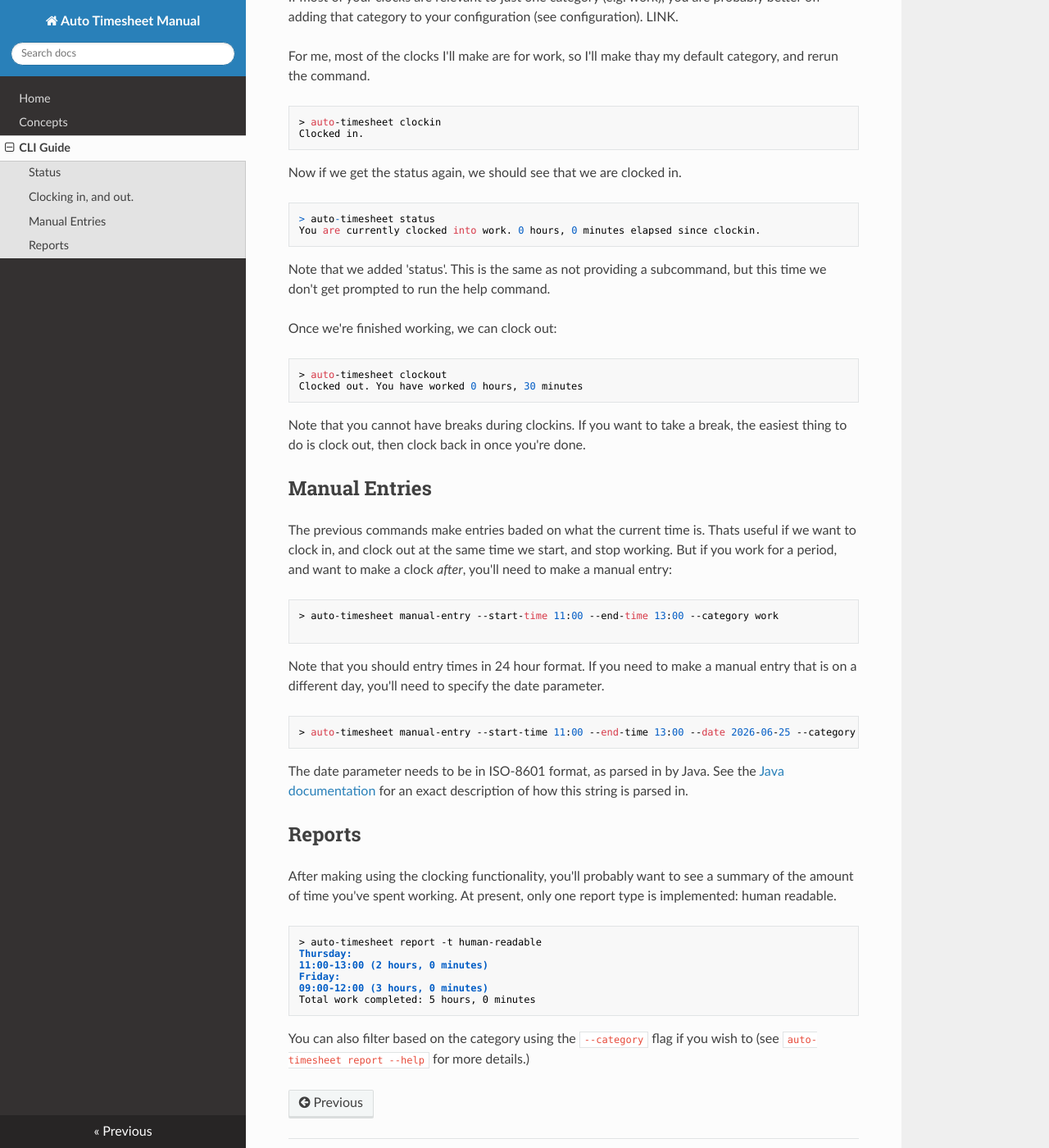
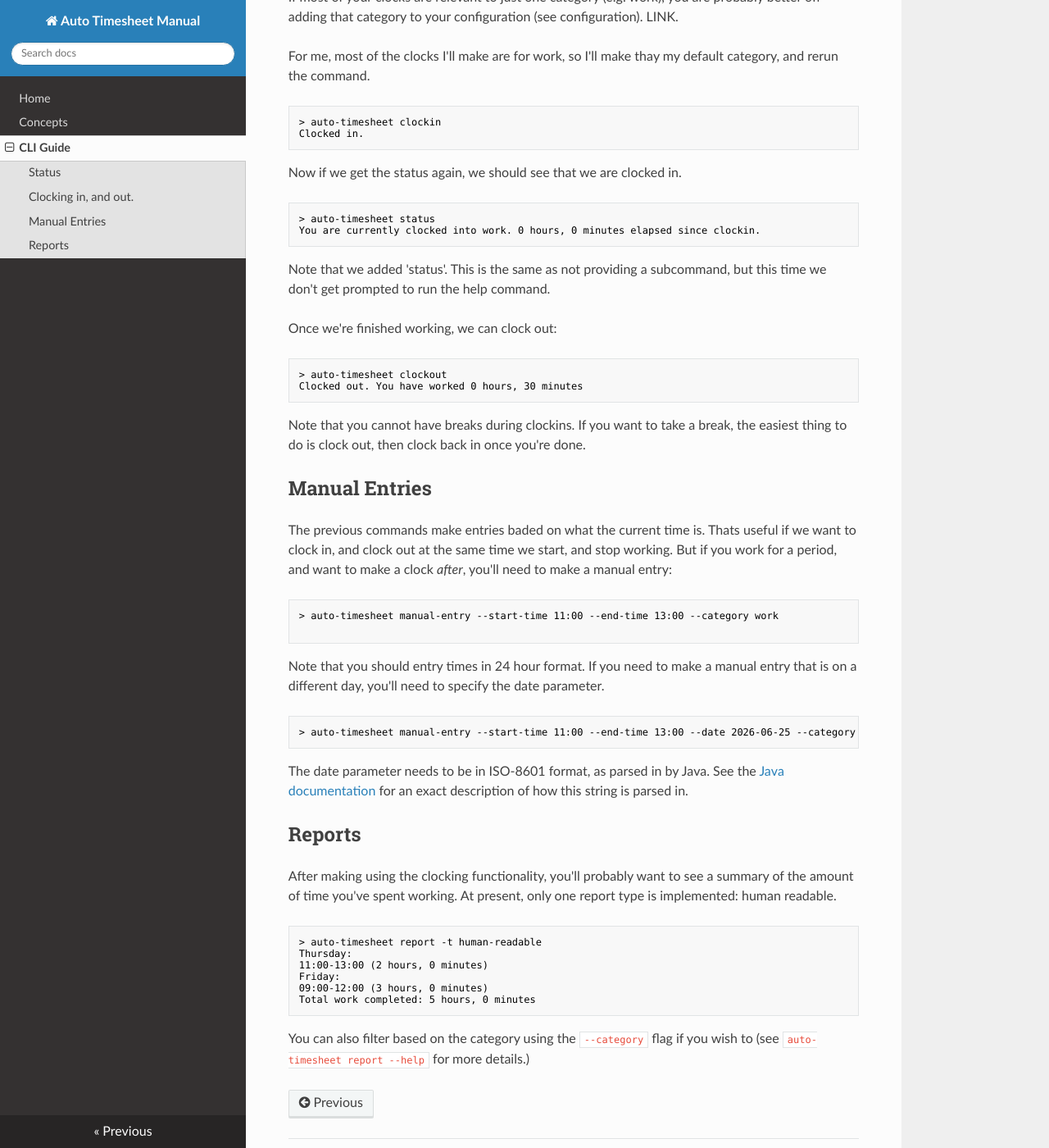
Before and after one commit to jamescrake-merani/auto-timesheet, an MkDocs documentation site: the page built from docs/docs/guide.md, in a window 1280 px wide and 1400 px high, scrolled down 585 px. Shown: the whole window at 82% size. Built offline with MkDocs 1.6.1, drawn with Linux system fonts in a browser that asks for light colours; nearby versions of some CDN libraries; some of the changed text lies outside the part shown.

Commit message:
Make these all txt code blocks.

````diff
--- a/docs/docs/guide.md
+++ b/docs/docs/guide.md
@@ -4,7 +4,7 @@
 
 When you first run auto-timesheet without any arguments, it will give you the current status.
 
-```
+```txt
 > auto-timesheet
 You are not currently clocked in.
 Run 'auto-timesheet --help' for a list of all commands.
@@ -17,7 +17,7 @@ As we've just started, we of course haven't clocked in yet. Lets do so.
 
 The first time you run the clockin command without any arguemnts, you'll get this error:
 
-```
+```txt
 > auto-timesheet clockin
 You need to provide a category with clock ins as you haven't provided a default one in your config.
 ```
@@ -26,14 +26,14 @@ If most of your clocks are relevant to just one category (e.g. work), you are pr
 
 For me, most of the clocks I'll make are for work, so I'll make thay my default category, and rerun the command.
 
-```
+```txt
 > auto-timesheet clockin
 Clocked in.
 ```
 
 Now if we get the status again, we should see that we are clocked in.
 
-```
+```txt
 > auto-timesheet status
 You are currently clocked into work. 0 hours, 0 minutes elapsed since clockin.
 ```
@@ -42,7 +42,7 @@ Note that we added 'status'. This is the same as not providing a subcommand, but
 
 Once we're finished working, we can clock out:
 
-```
+```txt
 > auto-timesheet clockout
 Clocked out. You have worked 0 hours, 30 minutes
 ```
@@ -53,14 +53,14 @@ Note that you cannot have breaks during clockins. If you want to take a break, t
 
 The previous commands make entries baded on what the current time is. Thats useful if we want to clock in, and clock out at the same time we start, and stop working. But if you work for a period, and want to make a clock _after_, you'll need to make a manual entry:
 
-```
+```txt
 > auto-timesheet manual-entry --start-time 11:00 --end-time 13:00 --category work
 
 ```
 
 Note that you should entry times in 24 hour format. If you need to make a manual entry that is on a different day, you'll need to specify the date parameter.
 
-```
+```txt
 > auto-timesheet manual-entry --start-time 11:00 --end-time 13:00 --date 2026-06-25 --category work
 ```
 
@@ -70,7 +70,7 @@ The date parameter needs to be in ISO-8601 format, as parsed in by Java. See the
 
 After making using the clocking functionality, you'll probably want to see a summary of the amount of time you've spent working. At present, only one report type is implemented: human readable.
 
-```
+```txt
 > auto-timesheet report -t human-readable
 Thursday:
 11:00-13:00 (2 hours, 0 minutes)
````
